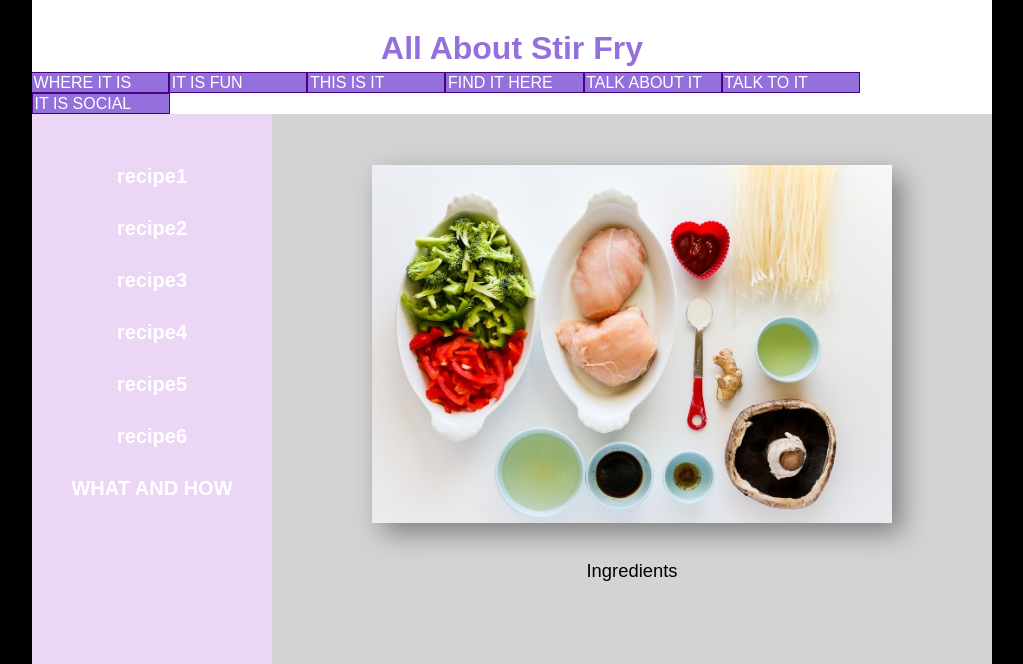
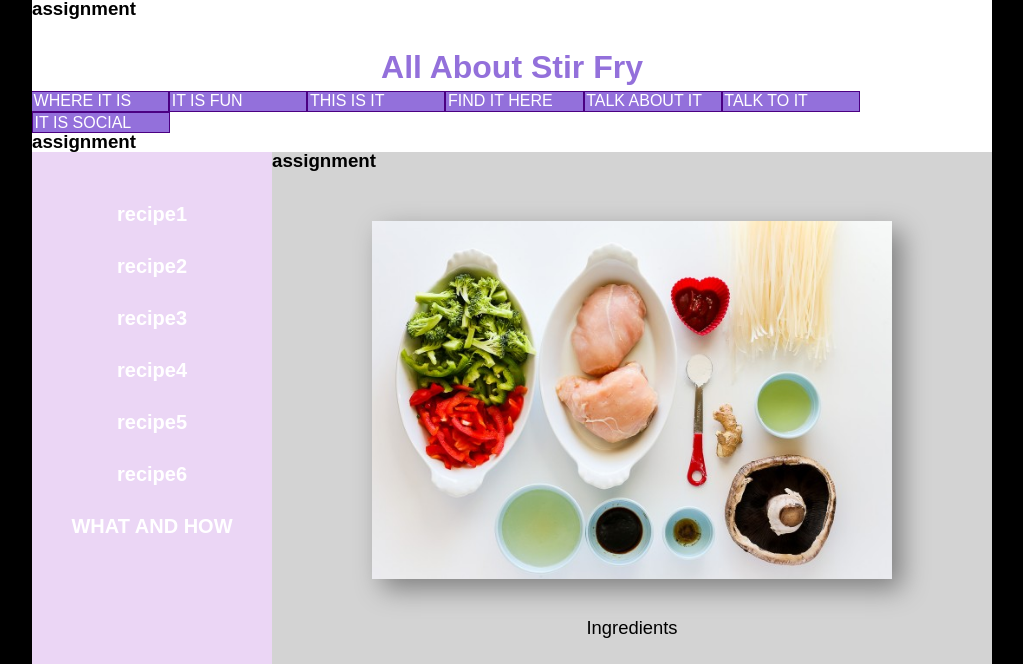
Before and after one commit to CymSem/mockup-practice, a plain HTML site: page facts.html in a window 1280 px wide. Shown: the top 664 px of the page, without its empty margins (128-1151 px from the left). Drawn offline with Linux system fonts and the light colour scheme.

Commit message:
changed headings

```diff
--- a/facts.html
+++ b/facts.html
@@ -11,12 +11,12 @@
 
 <body>
   <article class="content-wrapper"><!--this wrapper centers all my code on the page-->
-
+    <h3>assignment</h3>
    <header>
      <h1>All About Stir Fry</h1>
      <nav class="main-nav clearfix">
        <ul>
-    <li><a href="index-mockup.html">WHERE IT IS</a></li>
+    <li><a href="index.html">WHERE IT IS</a></li>
     <li><a href="itsabout.html">IT IS FUN</a></li>
     <li><a href="facts.html">THIS IS IT</a></li>
     <li><a href="#">FIND IT HERE</a></li>
@@ -29,6 +29,7 @@
 
     <!-- Aside with ul for links to photos page -->
     <section class="clearfix">
+      <h3>assignment</h3>
 
     <aside>
       <ul>
@@ -43,6 +44,7 @@
      </aside>
     <!-- Add an article with image and caption -->
      <article>
+       <h3>assignment</h3>
        <figure>
          <img src="images/whatsinit.jpg" alt="ingredients of stir fry in separate bowls">
          <figcaption>Ingredients</figcaption>
```
